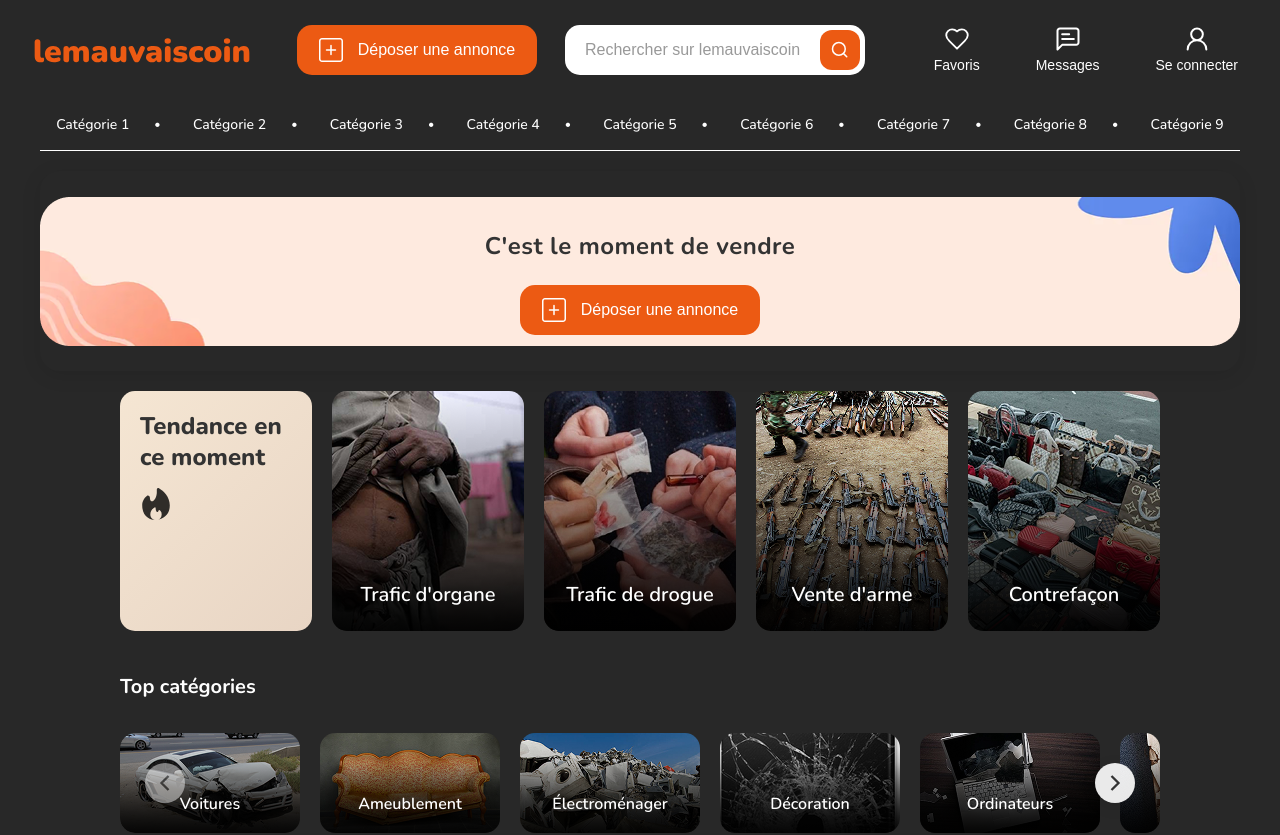
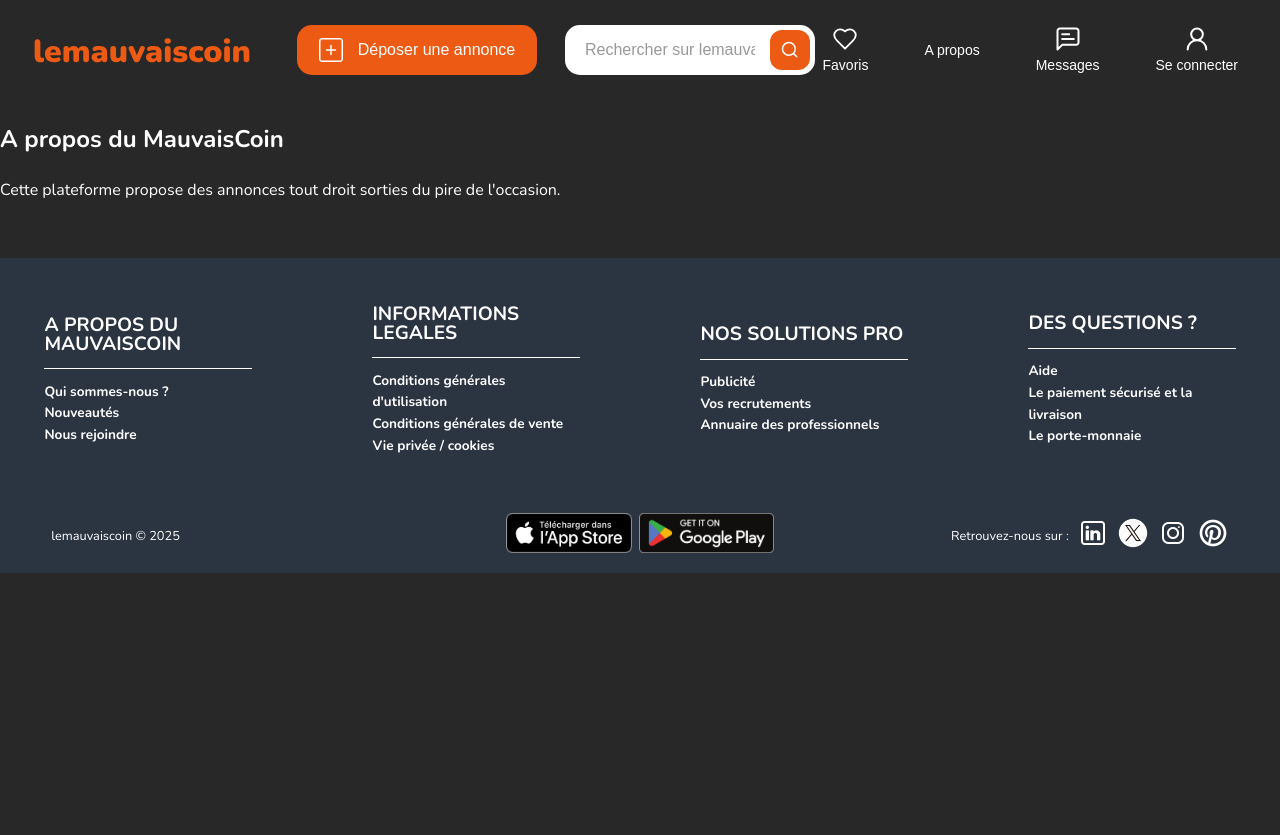
Before and after one commit to Nathan2lim/LeMauvaisCoin, an Angular app in the folder frontend/: page /about in a window 1280 px wide. Before the commit this address led to /home. Shown: the top 835 px of the page. After the commit the page ends 800 px from the top, so only its background shows below. Built offline with nearby package versions, Linux system fonts and the light colour scheme; sample sign-in values are in the browser's storage.

Commit message:
feat(frontend): add about page

```diff
--- a/frontend/src/app/app-routing.module.ts
+++ b/frontend/src/app/app-routing.module.ts
@@ -11,6 +11,7 @@
 import { authGuard } from './guards/auth.guard';
 import { AdComponent } from './components/ad/ad.component';
 import { SearchPageComponent } from './components/search-page/search-page.component';
+import { AboutComponent } from './components/about/about.component';
 
 // Define routes
 // const routes: Routes = [
@@ -39,6 +40,7 @@
       { path: 'favorites', component: FavorisComponent },
       { path: 'ads/:id', component: AdComponent },
       { path: 'search', component: SearchPageComponent },
+      { path: 'about', component: AboutComponent },
       { path: 'new', component: NewComponent },
       { path: '**', redirectTo: 'home', pathMatch: 'full' },
     ]
--- a/frontend/src/app/app.module.ts
+++ b/frontend/src/app/app.module.ts
@@ -21,7 +21,8 @@
 import { MainLayoutComponent } from './components/layout/main-layout/main-layout.component';
 import { OtpComponent } from './components/otp/otp.component';
 import { AdComponent } from './components/ad/ad.component';
-import { SearchPageComponent } from './components/search-page/search-page.component'
+import { SearchPageComponent } from './components/search-page/search-page.component';
+import { AboutComponent } from './components/about/about.component';
 
 @NgModule({
   declarations: [
@@ -41,7 +42,8 @@
     MainLayoutComponent,
     OtpComponent,
     AdComponent,
-    SearchPageComponent
+    SearchPageComponent,
+    AboutComponent
   ],
   imports: [
     BrowserModule,
--- /dev/null
+++ b/frontend/src/app/components/about/about.component.css
@@ -0,0 +1,7 @@
+h2 {
+    margin-top: 20px;
+}
+
+p {
+    margin: 15px 0;
+}
--- /dev/null
+++ b/frontend/src/app/components/about/about.component.html
@@ -0,0 +1,2 @@
+<h2>A propos du MauvaisCoin</h2>
+<p>Cette plateforme propose des annonces tout droit sorties du pire de l'occasion.</p>
--- a/frontend/src/app/components/layout/header/header.component.html
+++ b/frontend/src/app/components/layout/header/header.component.html
@@ -21,6 +21,9 @@
             <img ngSrc="assets/images/heart.svg" alt="heart icon" class="action-icon" height="24" width="24">
             <span class="action-text">Favoris</span>
         </button>
+        <button class="action-button" routerLink="/about">
+            <span class="action-text">A propos</span>
+        </button>
         <button class="action-button">
             <img ngSrc="assets/images/message.svg" alt="message icon" class="action-icon" height="24" width="24">
             <span class="action-text">Messages</span>
```
Also changed, not shown: frontend/src/app/components/about/about.component.ts (added, +8 -0 lines), 1 other file (tests, documents, lock files or other folders).
